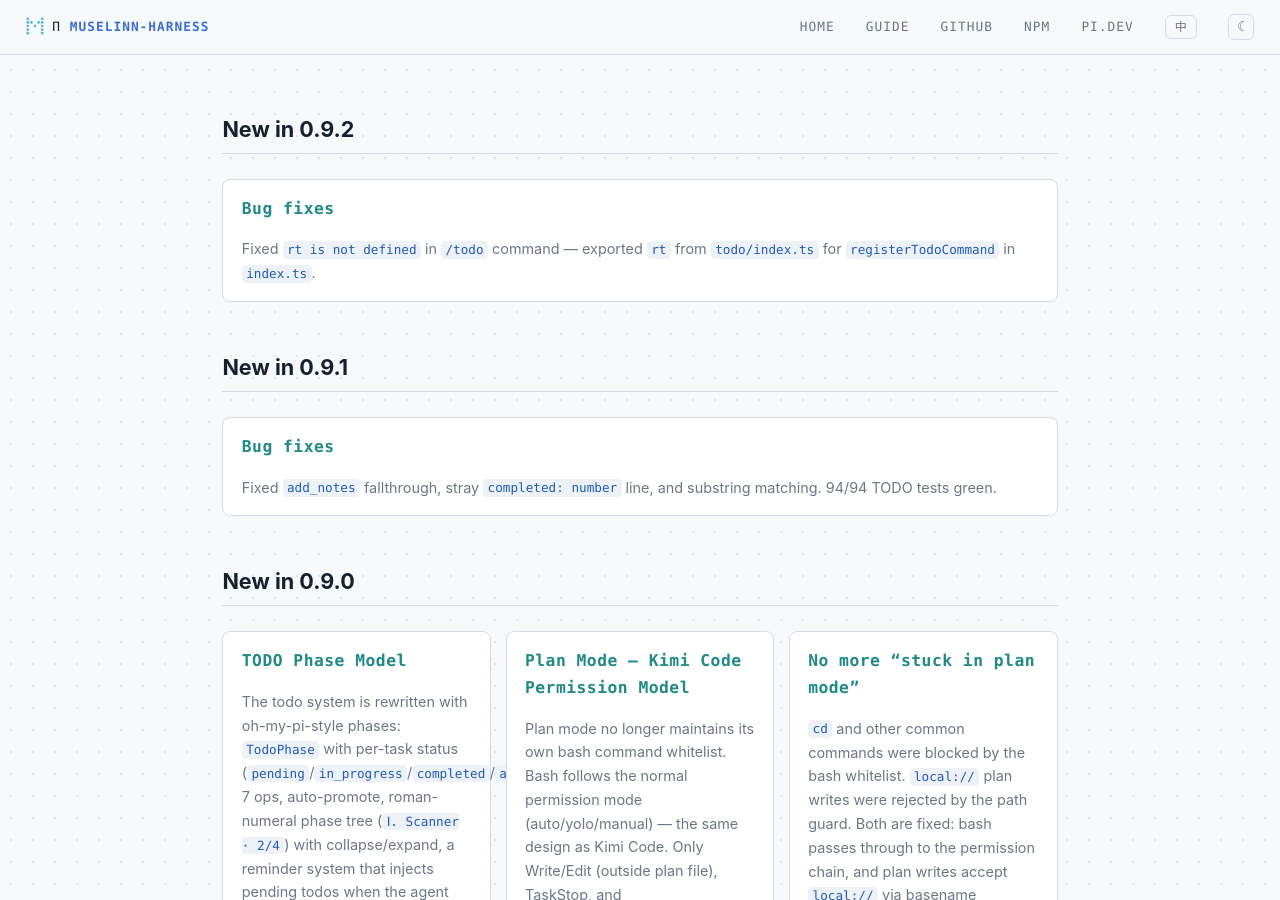
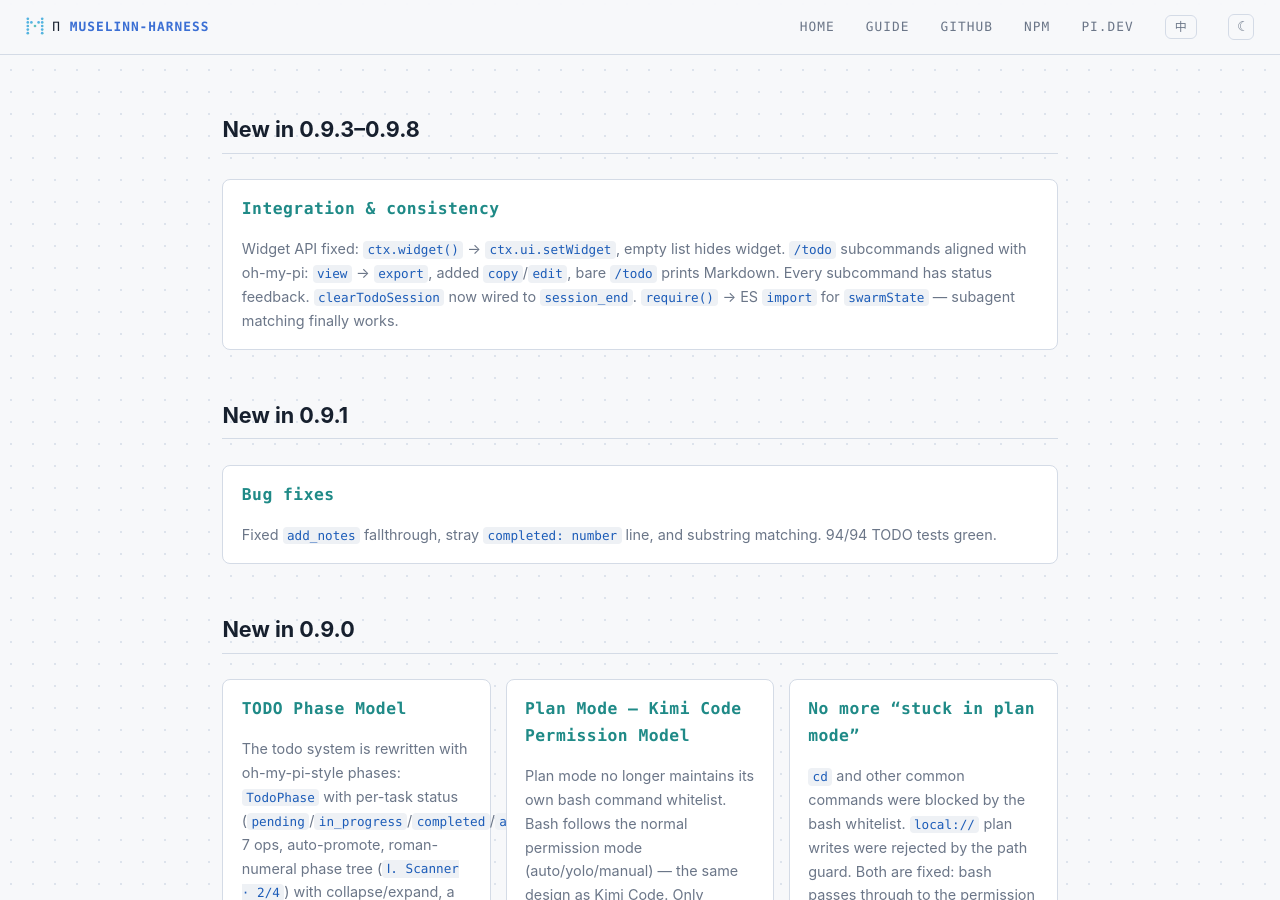
Before and after one commit to MuseLinn/pi-muselinn-harness, a Jekyll site: the page built from docs/index.md, in a window 1280 px wide and 900 px high, scrolled down 3219 px. Built offline with Jekyll 4.4.1, drawn with Linux system fonts in a browser that asks for light colours; some of the changed text lies outside the part shown.

Commit message:
chore: update README and Pages for 0.9.3-0.9.8

```diff
--- a/docs/index.md
+++ b/docs/index.md
@@ -54,11 +54,11 @@ title: pi-muselinn-harness
   </div>
 </div>
 
-<h2><span data-l="en">New in 0.9.2</span><span data-l="zh">0.9.2 新功能</span></h2>
+<h2><span data-l="en">New in 0.9.3–0.9.8</span><span data-l="zh">0.9.3–0.9.8 新功能</span></h2>
 <div class="roadmap-grid">
 <div class="card reveal" markdown="1">
-### <span data-l="en">Bug fixes</span><span data-l="zh">Bug 修复</span>
-<span data-l="en">Fixed <code>rt is not defined</code> in <code>/todo</code> command — exported <code>rt</code> from <code>todo/index.ts</code> for <code>registerTodoCommand</code> in <code>index.ts</code>.</span><span data-l="zh">修复 <code>/todo</code> 命令的 <code>rt is not defined</code> 错误 — 从 <code>todo/index.ts</code> 导出 <code>rt</code> 供 <code>index.ts</code> 中的 <code>registerTodoCommand</code> 使用。</span>
+### <span data-l="en">Integration & consistency</span><span data-l="zh">集成与一致性</span>
+<span data-l="en">Widget API fixed: <code>ctx.widget()</code> → <code>ctx.ui.setWidget</code>, empty list hides widget. <code>/todo</code> subcommands aligned with oh-my-pi: <code>view</code> → <code>export</code>, added <code>copy</code>/<code>edit</code>, bare <code>/todo</code> prints Markdown. Every subcommand has status feedback. <code>clearTodoSession</code> now wired to <code>session_end</code>. <code>require()</code> → ES <code>import</code> for <code>swarmState</code> — subagent matching finally works.</span><span data-l="zh">Widget API 修复：<code>ctx.widget()</code> → <code>ctx.ui.setWidget</code>，空列表隐藏 widget。<code>/todo</code> 子命令对齐 oh-my-pi：<code>view</code> → <code>export</code>，添加 <code>copy</code>/<code>edit</code>，裸 <code>/todo</code> 打印 Markdown。每个子命令都有状态反馈。<code>clearTodoSession</code> 接入 <code>session_end</code>。<code>require()</code> → ES <code>import</code> 导入 <code>swarmState</code>——子 agent 匹配终于可用了。</span>
 </div>
 </div>
 
```
Also changed, not shown: other parts of docs/index.md (+1 -1 lines), README.md, 1 other file.
